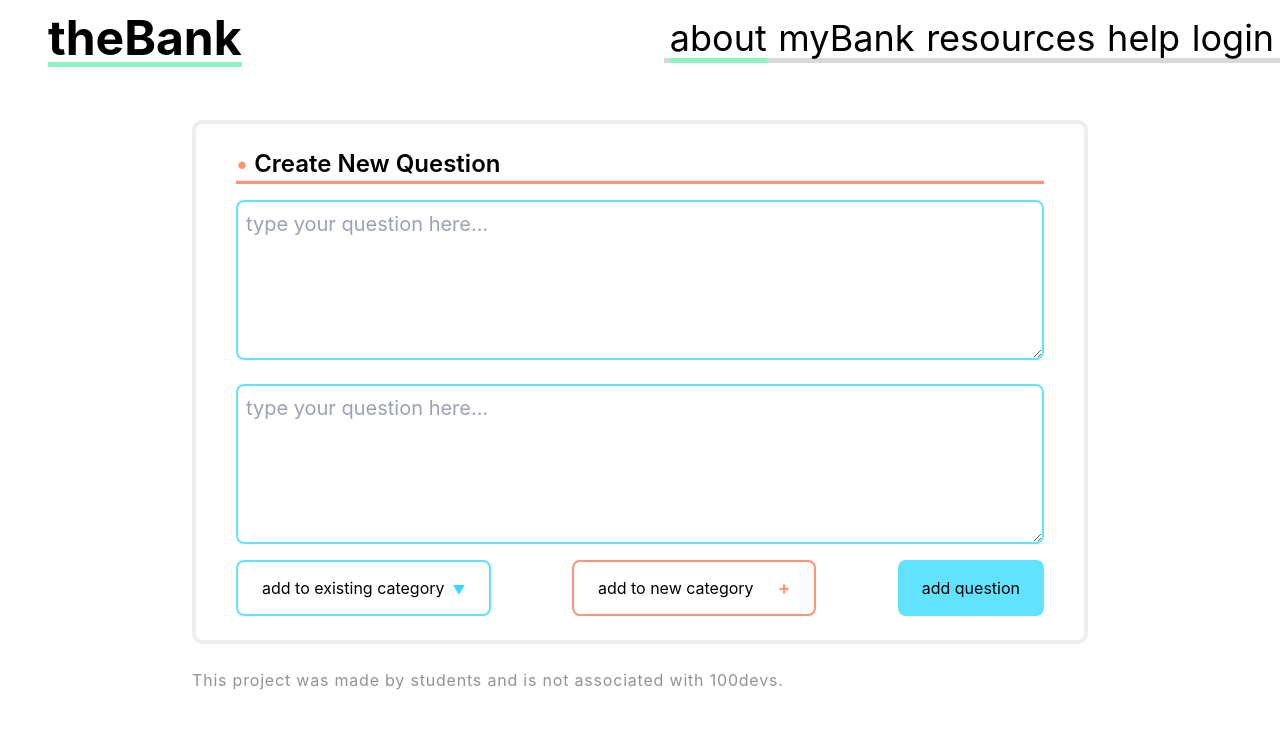
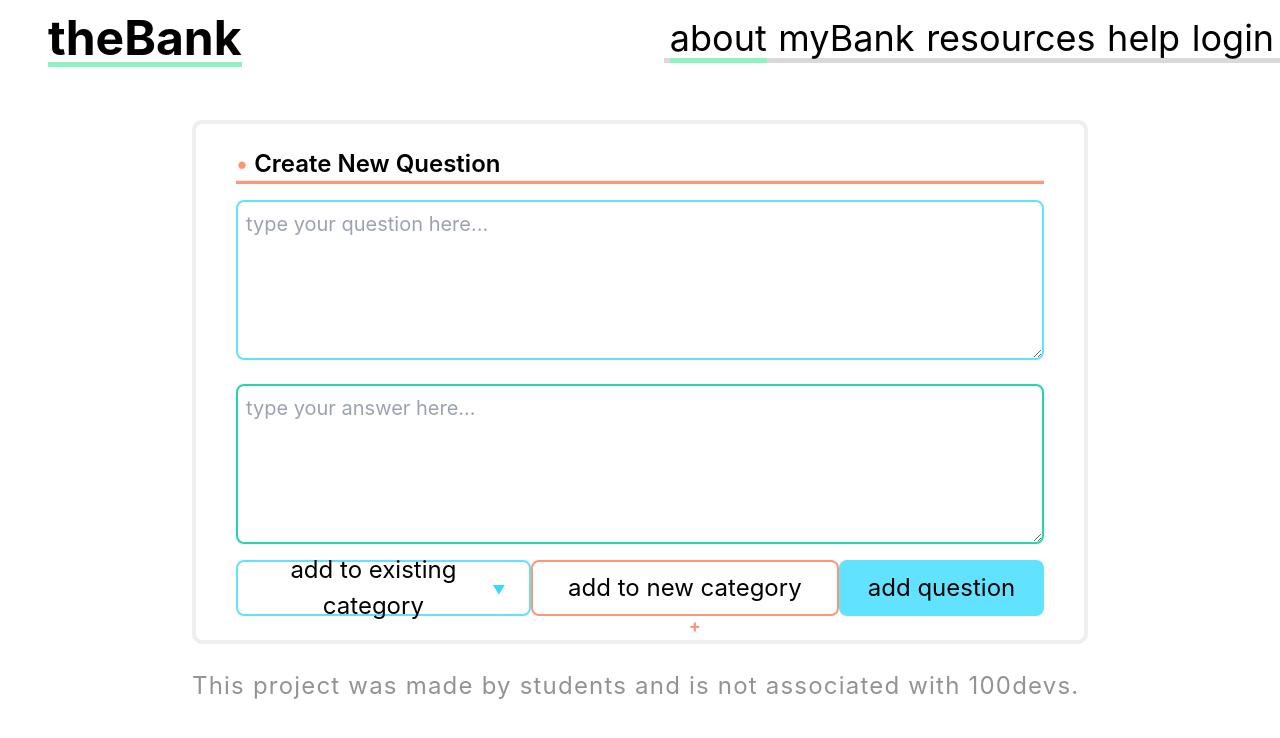
Before and after one commit to Nim-droid-droid/anki-banki, a React (Create React App) app in the folder client/: page /createquestion in a window 1280 px wide. Shown: the top 738 px of the page. Built offline with nearby package versions, Linux system fonts and the light colour scheme.

Commit message:
Changed the color of input answer box, fixed the width  and font-size of the buttons

```diff
--- a/client/src/components/CreateQuestion.jsx
+++ b/client/src/components/CreateQuestion.jsx
@@ -14,32 +14,35 @@ const CreateQuestion = () => {
             name="question"
             cols="10"
             rows="5"
-            className="my-4 outline-none border-blue border-2  rounded-lg p-2 text-xl text-darkGray focus:text-darkCharcoal"
+            className="my-4 outline-none border-blue border-2  rounded-lg p-2 text-xl text-darkGray text-[27px] focus:text-darkCharcoal"
             placeholder="type your question here..."
           />
           <textarea
             name="answer"
             cols="10"
             rows="5"
-            className="my-2 outline-none border-blue border-2 rounded-lg p-2 text-xl text-darkGray focus:text-darkCharcoal"
-            placeholder="type your question here..."
+            className="my-2 outline-none border-green border-2 rounded-lg p-2 text-xl text-darkGray text-[27px] focus:text-darkCharcoal"
+            placeholder="type your answer here..."
           />
           <div className="flex justify-between mt-2">
-            <button className="flex gap-2 btn border-blue border-2 h-[56px] justify-center items-center">
+            <button className="flex gap-2 btn border-blue border-2 h-[56px] justify-center items-center text-[24px]">
               add to existing category
               <img src={polygon} alt="" className="w-3  mt-1" />
             </button>
-            <button className="btn border-orange border-2">
+            <button className="btn w-[362px] h-[56px] border-orange border-2 text-[24px]">
               add to new category{' '}
               <span className="text-orange font-bold text-lg ml-5"> +</span>
             </button>
-            <button type="button" className="btn bg-blue">
+            <button
+              type="button"
+              className="btn w-[238px] h-[ 56px] bg-blue text-[24px]"
+            >
               add question
             </button>
           </div>
         </div>
       </form>
-      <p className="ml-[15%] mt-6 text-darkGray tracking-wider">
+      <p className="ml-[15%] mt-6 text-darkGray tracking-wider text-[24px]">
         This project was made by students and is not associated with 100devs.
       </p>
     </>
--- a/client/tailwind.config.js
+++ b/client/tailwind.config.js
@@ -12,6 +12,7 @@ module.exports = {
         darkGray: '#939393',
         lightGray: '#EEE',
         darkCharcoal: '#2F2F2F',
+        green: '#24D6AB',
       },
       fontFamily: {
         inter: 'Inter',
```
